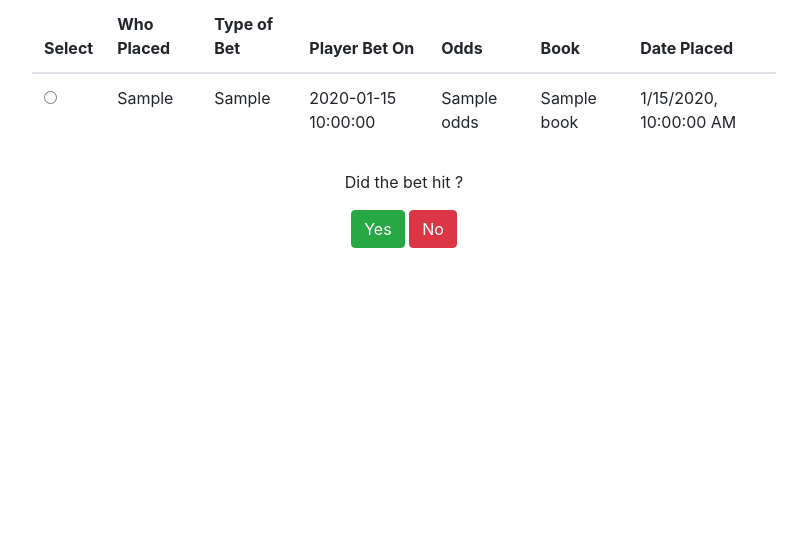
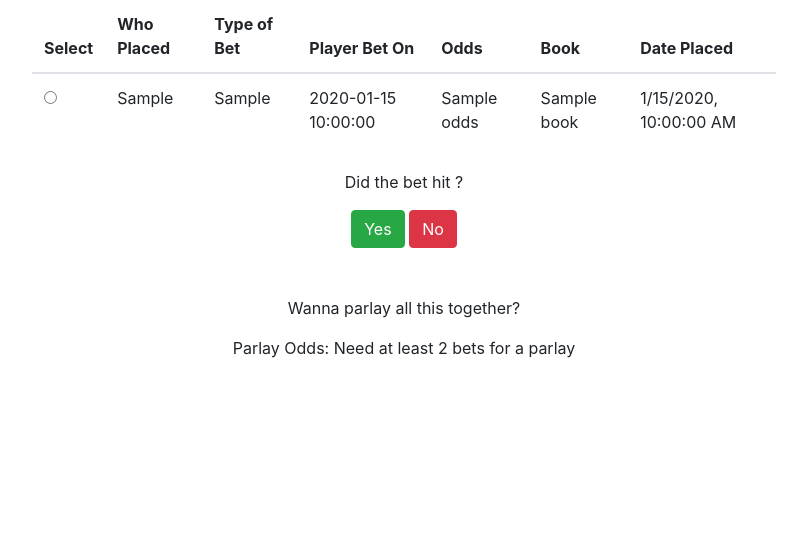
Before and after one commit to Daniel-Higgins/mlb-prop-bet-tracker, a Flask app: template templates/pending_bets.html in a window 1280 px wide. Shown: the part 144-701 px from the top of the page, without its empty margins (236-1043 px from the left). Run offline with Flask 3, Linux system fonts and the light colour scheme; the template is opened without the code that fills it: most values are stand-ins (such as "Sample title", 1, 10 or a date in 2020); some libraries are stand-ins or nearby versions.

Commit message:
parlay odds

```diff
--- a/static/update_bets.js
+++ b/static/update_bets.js
@@ -1,4 +1,3 @@
-// update_bets.js
 $(document).ready(function() {
     function submitBetOutcome(outcome) {
         $("#bet-outcome").val(outcome);
@@ -10,6 +9,7 @@ $(document).ready(function() {
                 // Refresh the table content
                 var newTbody = $("<table>").html(data).find("tbody");
                 $(".table-responsive .table tbody").replaceWith(newTbody);
+                calculateParlayOdds(); // Recalculate parlay odds after table update
             }
         });
     }
@@ -29,4 +29,38 @@ $(document).ready(function() {
         var localTime = new Date(utcTime + ' UTC').toLocaleString();
         $(this).text(localTime);
     });
+
+    // Initialize parlay odds calculation
+    calculateParlayOdds();
 });
+
+function calculateParlayOdds() {
+    let odds = [];
+    $("#bet-outcome-form .table tbody tr").each(function() {
+        const oddsValue = $(this).find('td:eq(4)').text(); // Assuming the 5th column contains the odds
+        odds.push(parseInt(oddsValue));
+    });
+
+    if (odds.length < 2) {
+        $("#parlay-odds-value").text("Need at least 2 bets for a parlay");
+        return;
+    }
+
+    let decimal = 1;
+    odds.forEach(function(odd) {
+        decimal *= convertD(odd);
+    });
+
+    decimal = (decimal * 100) - 100;
+    $("#parlay-odds-value").text(Math.floor(decimal));
+}
+
+function convertD(a) {
+    let dec = 0.0;
+    if (a > 0) {
+        dec = (a / 100) + 1;
+    } else {
+        dec = 1 - (100 / a);
+    }
+    return dec;
+}
--- a/templates/bet_table.html
+++ b/templates/bet_table.html
@@ -36,6 +36,13 @@
         <button type="button" id="yes-button" class="btn btn-success">Yes</button>
         <button type="button" id="no-button" class="btn btn-danger">No</button>
     </div>
+<br><br>
+    <!-- At the end of your bet_table.html after the Yes/No buttons -->
+    <div id="parlay-odds" class="text-center">
+        <p>Wanna parlay all this together?</p>
+        <p>Parlay Odds: <span id="parlay-odds-value">Calculating...</span></p>
+    </div>
+
 {% else %}
     <p class="text-center">No bets placed.</p>
 {% endif %}
```
